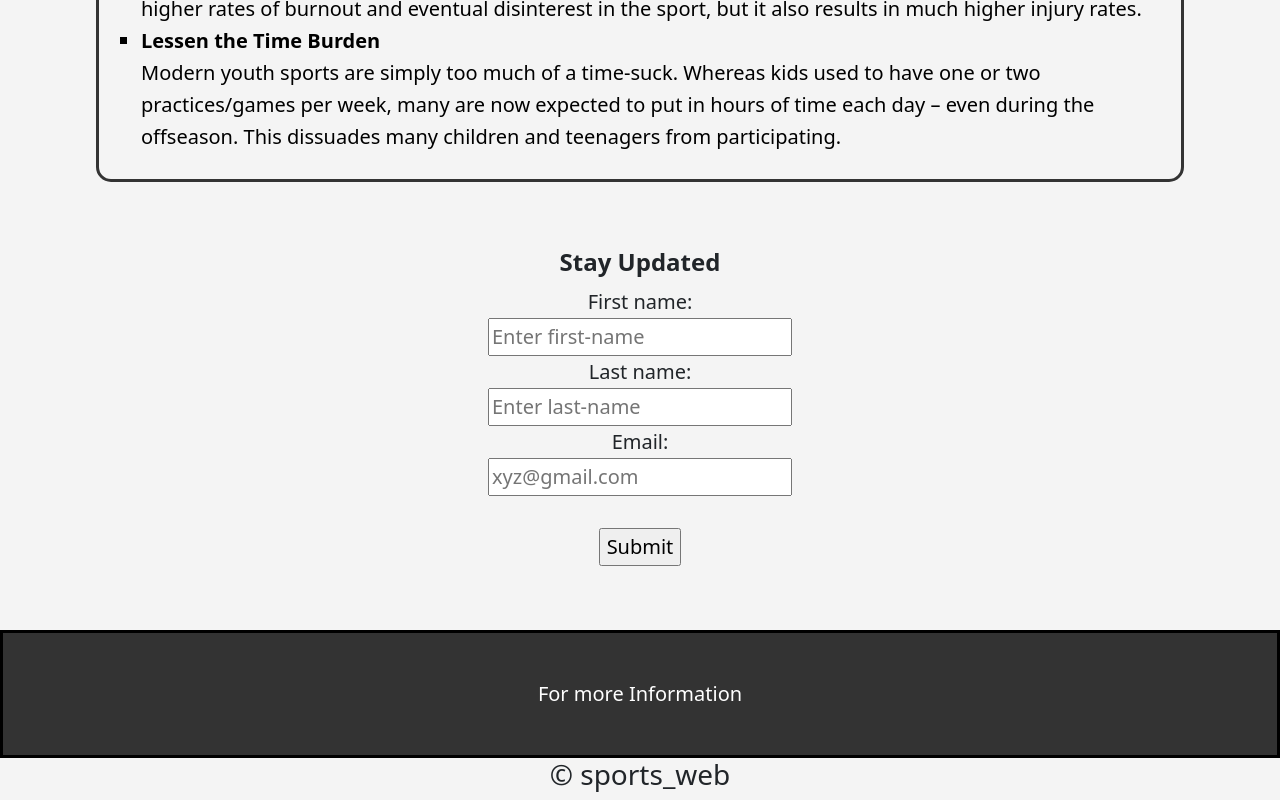
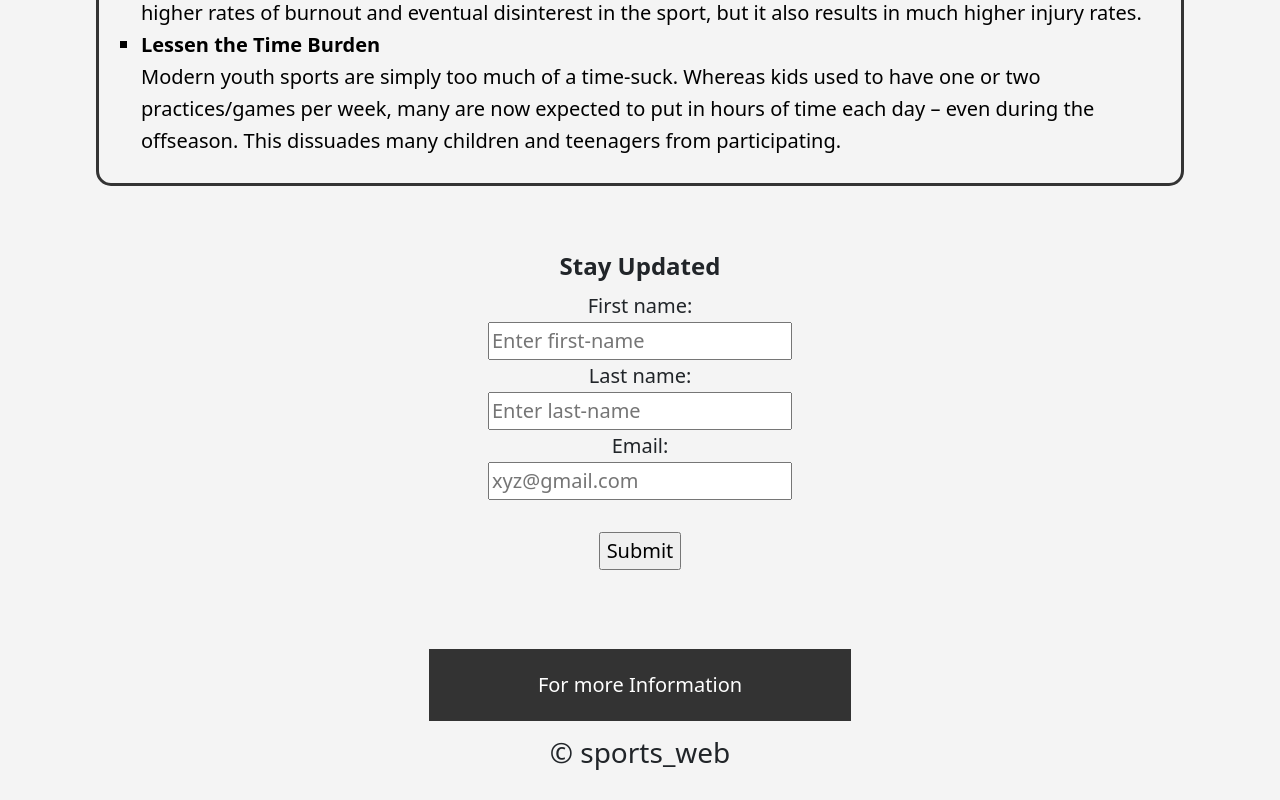
Before and after one commit to YojitShinde/arandomsportswebsite, a plain HTML site: page index.html in a window 1280 px wide. Shown: the part 4194-4994 px from the top of the page. After the commit the page ends 4972 px from the top, so only its background shows below. Drawn offline with nearby package versions, Linux system fonts and the light colour scheme.

Commit message:
Update index.css

```diff
--- a/index.css
+++ b/index.css
@@ -9,6 +9,11 @@ body
 	font-size: 20px;
 	line-height: 1.6em;
 	margin: 0;
+}
+table{
+  border: 2px solid black;
+  border-collapse: collapse;
+  background-color: white;
 }
 .container-1
 {
@@ -59,21 +64,8 @@ body
 	border-radius: 15px;
 	padding: 10px;
 }
-/*table, th, td
-{
-  border: 2px solid black;
-  border-collapse: collapse;
-  background-color: white;
-}*/
 .container-4
 {
 	width: 50%;
 	margin: auto
 }
-.box-5
-{
-	background-color: #333;
-	color: #fff;
-	border: 3px black solid;
-	padding: 10px;
-}
```
